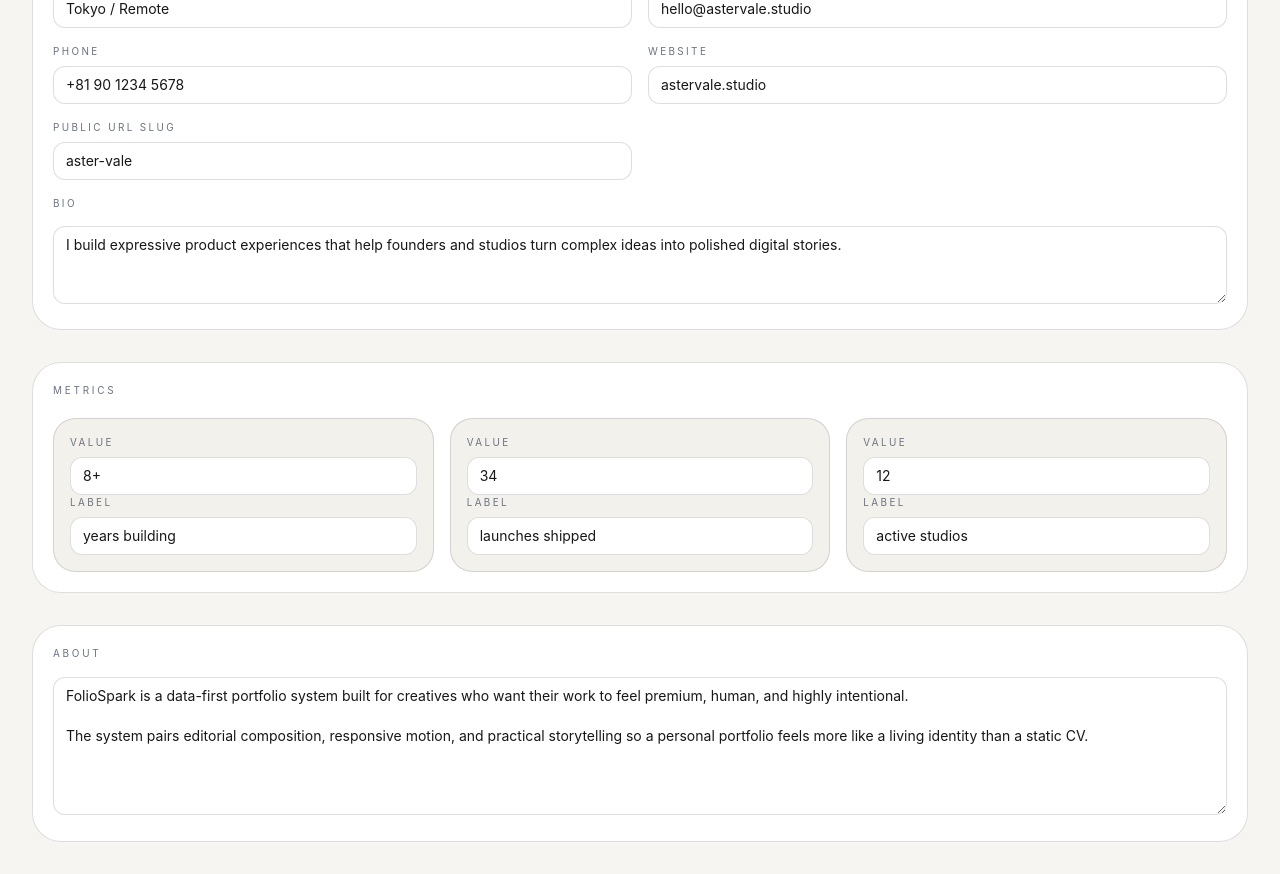
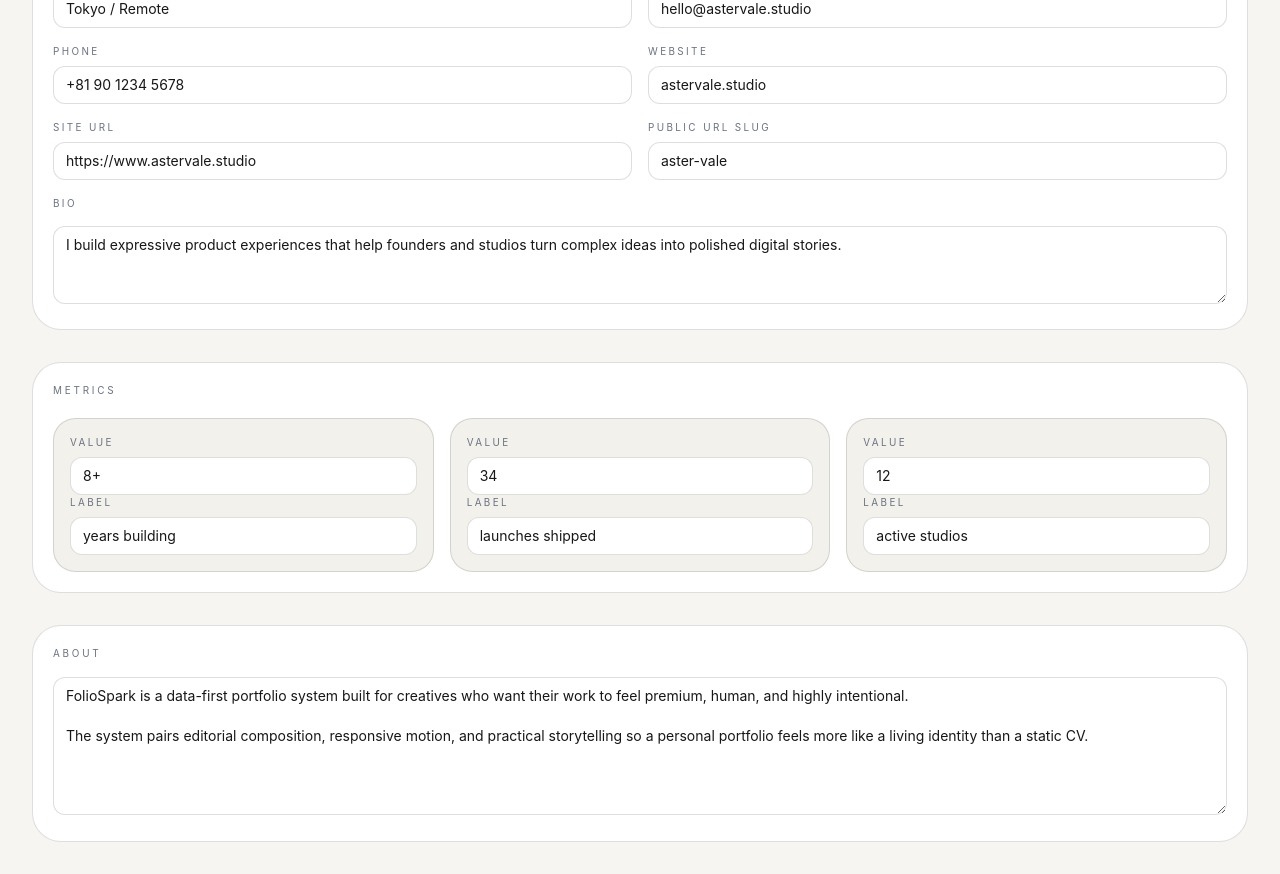
Before and after one commit to felipemvrin/foliospark, a React (Vite) app: page / in a window 1280 px wide. Shown: the part 8200-9074 px from the top of the page. Built offline with nearby package versions, Linux system fonts and the light colour scheme.

Commit message:
feat: add custom domain metadata flow

```diff
--- a/src/components/editor/PortfolioEditor.tsx
+++ b/src/components/editor/PortfolioEditor.tsx
@@ -433,6 +433,14 @@ export function PortfolioEditor() {
                 className={inputClassName}
               />
             </FieldLabel>
+            <FieldLabel label="Site URL">
+              <input
+                value={data.profile.siteUrl ?? ''}
+                onChange={(event) => updateProfile('siteUrl', event.target.value)}
+                className={inputClassName}
+                placeholder="https://www.astervale.studio"
+              />
+            </FieldLabel>
             <FieldLabel label="Public URL slug">
               <input
                 value={data.profile.slug ?? ''}
--- a/src/data/portfolio.ts
+++ b/src/data/portfolio.ts
@@ -11,6 +11,7 @@ export const portfolio: Portfolio = {
     email: 'hello@astervale.studio',
     phone: '+81 90 1234 5678',
     website: 'astervale.studio',
+    siteUrl: 'https://www.astervale.studio',
     slug: 'aster-vale',
     photo:
       'https://images.unsplash.com/photo-1524504388940-b1c1722653e1?auto=format&fit=crop&w=900&q=80',
--- a/src/lib/portfolioTransfer.ts
+++ b/src/lib/portfolioTransfer.ts
@@ -30,6 +30,7 @@ export function isPortfolio(value: unknown): value is Portfolio {
     !hasStringField(value.profile, 'email') ||
     !hasStringField(value.profile, 'phone') ||
     !hasStringField(value.profile, 'website') ||
+    !hasOptionalStringField(value.profile, 'siteUrl') ||
     !hasOptionalStringField(value.profile, 'slug') ||
     !hasStringField(value.profile, 'photo')
   ) {
--- a/src/lib/seo.ts
+++ b/src/lib/seo.ts
@@ -58,7 +58,7 @@ export interface SeoMetadata {
 export function getSeoMetadata(profile: Profile, themeId: ThemePresetName, siteUrl = ''): SeoMetadata {
   const theme = themePresets.find((preset) => preset.id === themeId) ?? themePresets[0]
   const titleParts = [profile.name.trim(), profile.role.trim()].filter(Boolean)
-  const normalizedSiteUrl = normalizeSiteUrl(siteUrl)
+  const normalizedSiteUrl = normalizeSiteUrl(firstNonEmpty(profile.siteUrl ?? '', siteUrl))
 
   return {
     title: titleParts.join(' — ') || 'FolioSpark',
--- a/src/types/portfolio.ts
+++ b/src/types/portfolio.ts
@@ -21,6 +21,7 @@ export interface Profile {
   email: string
   phone: string
   website: string
+  siteUrl?: string
   slug?: string
   photo: string
 }
```
Also changed, not shown: 1 other file (tests, documents, lock files or other folders).
